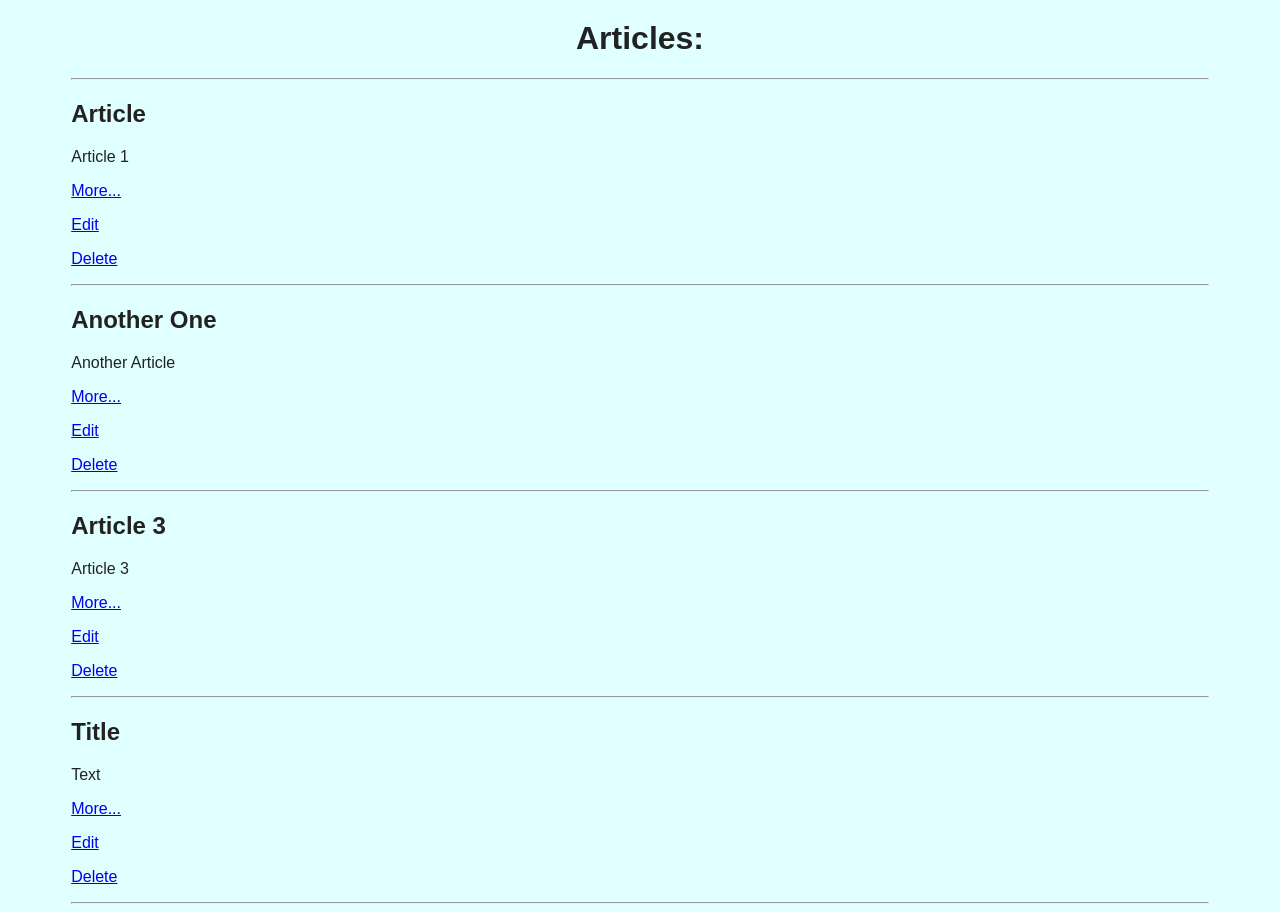
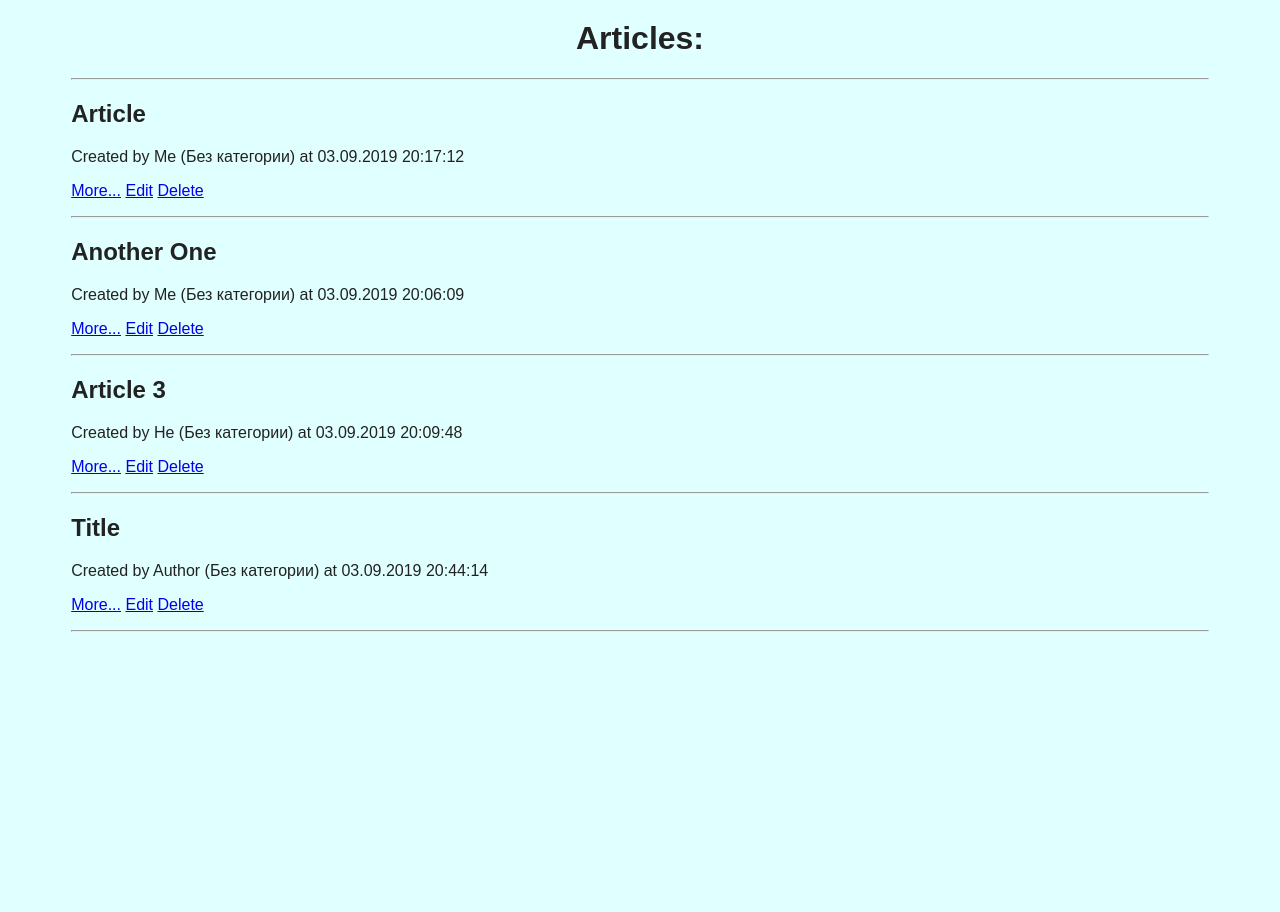
Before and after one commit to yuburov/python_group_3_lab_work_56_yubur_aziz, a Django app: page / in a window 1280 px wide. Shown: the part 40-952 px from the top of the page. After the commit the page ends 672 px from the top, so only its background shows below. Run offline with Django 3.2, Linux system fonts and the light colour scheme; data comes from the database, SQL or seed files in the repository.

Commit message:
Added categories to articles.

```diff
--- a/source/webapp/forms.py
+++ b/source/webapp/forms.py
@@ -1,5 +1,7 @@
 from django import forms
 from django.forms import widgets
+
+from webapp.models import Category
 
 
 class ArticleForm(forms.Form):
@@ -7,3 +9,5 @@ class ArticleForm(forms.Form):
     author = forms.CharField(max_length=40, required=True, label='Author')
     text = forms.CharField(max_length=3000, required=True, label='Text',
                            widget=widgets.Textarea)
+    category = forms.ModelChoiceField(queryset=Category.objects.all(), required=False, label='Category',
+                                      empty_label=None)
--- a/source/webapp/models.py
+++ b/source/webapp/models.py
@@ -7,6 +7,8 @@ class Article(models.Model):
     author = models.CharField(max_length=40, null=False, blank=False, default='Unknown', verbose_name='Автор')
     created_at = models.DateTimeField(auto_now_add=True, verbose_name='Время создания')
     updated_at = models.DateTimeField(auto_now=True, verbose_name='Время изменения')
+    category = models.ForeignKey('Category', on_delete=models.PROTECT, null=True, blank=True, verbose_name='Категория',
+                                 related_name='articles')
 
     def __str__(self):
         return self.title
@@ -22,3 +24,10 @@ class Comment(models.Model):
 
     def __str__(self):
         return self.text[:20]
+
+
+class Category(models.Model):
+    name = models.CharField(max_length=20, verbose_name='Название')
+
+    def __str__(self):
+        return self.name
--- a/source/webapp/templates/article.html
+++ b/source/webapp/templates/article.html
@@ -9,6 +9,7 @@
 
 {% block content %}
     <h1>{{ article.title }}</h1>
-    <p>Created by <b>{{ article.author }}</b> at <b>{{ article.created_at }}</b></p>
+    <p>Created by {{ article.author }} ({{ article.category|default_if_none:'Без категории' }})
+            at {{ article.created_at|date:'d.m.Y H:i:s' }}</p>
     <div class="pre">{{ article.text }}</div>
 {% endblock %}
--- a/source/webapp/templates/index.html
+++ b/source/webapp/templates/index.html
@@ -9,10 +9,13 @@
     <hr/>
     {% for article in articles %}
         <h2>{{ article.title }}</h2>
-        <div>{{ article.text }}</div>
-        <p><a href="{% url 'article_view' article.pk %}">More...</a></p>
-        <p><a href="{% url 'article_update' article.pk %}">Edit</a></p>
-        <p><a href="{% url "article_delete" article.pk %}">Delete</a></p>
+        <p>Created by {{ article.author }} ({{ article.category|default_if_none:'Без категории' }})
+            at {{ article.created_at|date:'d.m.Y H:i:s' }}</p>
+        <p>
+            <a href="{% url 'article_view' article.pk %}">More...</a>
+            <a href="{% url 'article_update' article.pk %}">Edit</a>
+            <a href="{% url "article_delete" article.pk %}">Delete</a>
+        </p>
         <hr/>
     {% endfor %}
 {% endblock %}
--- a/source/webapp/views.py
+++ b/source/webapp/views.py
@@ -34,7 +34,8 @@ def article_create_view(request, *args, **kwargs):
             article = Article.objects.create(
                 title=form.cleaned_data['title'],
                 author=form.cleaned_data['author'],
-                text=form.cleaned_data['text']
+                text=form.cleaned_data['text'],
+                category=form.cleaned_data['category']
             )
             return redirect('article_view', pk=article.pk)
         else:
@@ -47,7 +48,8 @@ def article_update_view(request, pk):
         form = ArticleForm(data={
             'title': article.title,
             'author': article.author,
-            'text': article.text
+            'text': article.text,
+            'category': article.category_id
         })
         return render(request, 'update.html', context={'form': form, 'article': article})
     elif request.method == 'POST':
@@ -56,6 +58,7 @@ def article_update_view(request, pk):
             article.title = form.cleaned_data['title']
             article.author = form.cleaned_data['author']
             article.text = form.cleaned_data['text']
+            article.category = form.cleaned_data['category']
             article.save()
             return redirect('article_view', pk=article.pk)
         else:
```
Also changed, not shown: source/webapp/admin.py (+4 -3 lines), source/webapp/migrations/0003_category.py (added), source/webapp/migrations/0004_article_category.py (added).
